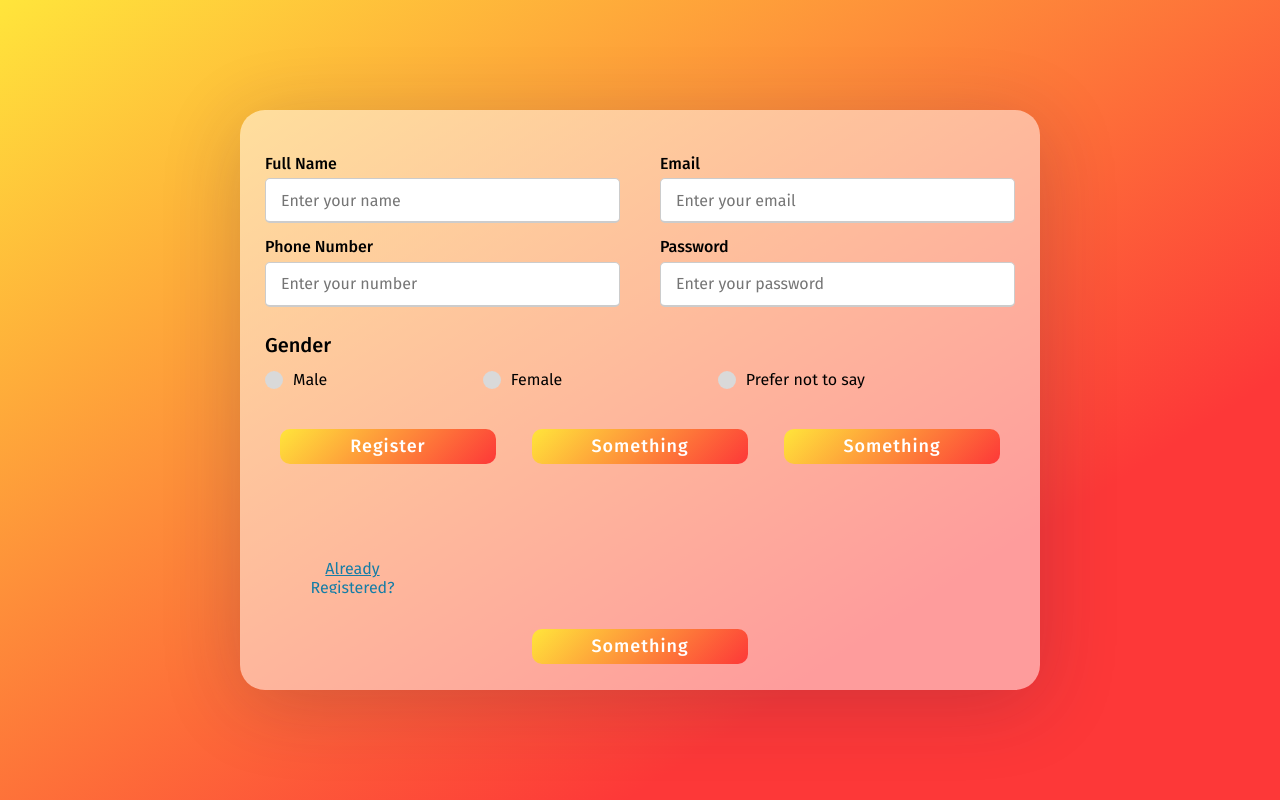
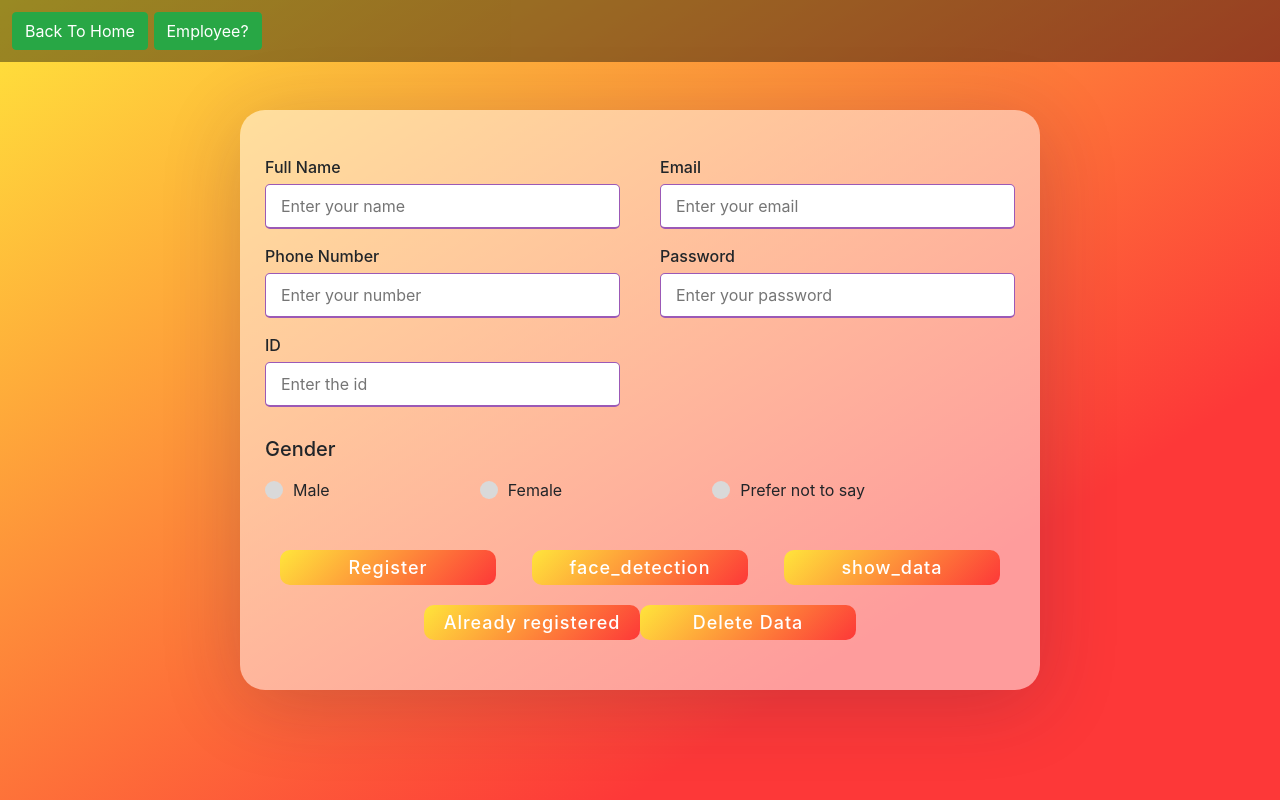
Before and after one commit to thyaaneshwars/hospital-management-system-using-facial-recognition, a Flask app: template templates/form.html in a window 1280 px wide. Run offline with Flask 2, Linux system fonts and the light colour scheme; the template is opened without the code that fills it, so the values that code supplies are empty; some libraries are stand-ins or nearby versions.

Commit message:
Update form.html

```diff
--- a/templates/form.html
+++ b/templates/form.html
@@ -5,36 +5,57 @@
   <title>Registration</title>
   <meta name="viewport"
       content="width=device-width, user-scalable=no, initial-scale=1.0, maximum-scale=1.0, minimum-scale=1.0"><link rel="stylesheet" href="https://cdnjs.cloudflare.com/ajax/libs/normalize/5.0.0/normalize.min.css">
-<link rel='stylesheet' href='https://cdnjs.cloudflare.com/ajax/libs/Swiper/4.3.5/css/swiper.min.css'><link rel="stylesheet" href="./style.css">
-
+<link rel='stylesheet' href='https://cdnjs.cloudflare.com/ajax/libs/Swiper/4.3.5/css/swiper.min.css'><link rel="stylesheet" href="{{ url_for('static', filename='style.css') }}">
+<link rel="stylesheet" href="https://maxcdn.bootstrapcdn.com/bootstrap/4.5.2/css/bootstrap.min.css">
+	<script src="https://ajax.googleapis.com/ajax/libs/jquery/3.5.1/jquery.min.js"></script>
+	<script src="https://cdnjs.cloudflare.com/ajax/libs/popper.js/1.16.0/umd/popper.min.js"></script>
+	<script src="https://maxcdn.bootstrapcdn.com/bootstrap/4.5.2/js/bootstrap.min.js"></script>
+	<script>
+		function redirectToPage1() {
+      window.location.href = '/home';
+    }
+    function redirectToPage2() {
+      window.location.href = '/login2';
+    }
+	</script>
 </head>
 <body>
-<!-- partial:index.partial.html -->
+	<div class="topnav">
+		<button onclick="redirectToPage1()"class="btn btn-success" type="submit">Back To Home</button>
+		<button onclick="redirectToPage2()" class="btn btn-success" type="submit">Employee?</button>
+	</div>
+	{% if error %}
+	<div style="color:red;">{{ error }}</div>
+	{% endif %}
 	<div class="blog-slider1">
 		<div class="content">
-        <form action="#">
+			<form method="POST" action="/card">
 				<div class="user-details">
 					<div class="input-box">
 						<span class="details">Full Name</span>
-              <input type="text" placeholder="Enter your name" required>
+						<input type="text" id="textname" name="textname" placeholder="Enter your name">
 					</div>
 					<div class="input-box">
 						<span class="details">Email</span>
-              <input type="text" placeholder="Enter your email" required>
+						<input type="text" id="email" name="email" placeholder="Enter your email">
 					</div>
 					<div class="input-box">
 						<span class="details">Phone Number</span>
-              <input type="text" placeholder="Enter your number" required>
+						<input type="text" id="phonenumber" name="phonenumber" placeholder="Enter your number">
 					</div>
 					<div class="input-box">
 						<span class="details">Password</span>
-              <input type="text" placeholder="Enter your password" required>
+						<input type="text" id="passowrd" name="password" placeholder="Enter your password">
+					</div>
+					<div class="input-box">
+						<span class="details">ID</span>
+						<input type="text" id="iden" name="iden" placeholder="Enter the id">
 					</div>
 				</div>
 				<div class="gender-details">
-            <input type="radio" name="gender" id="dot-1">
-            <input type="radio" name="gender" id="dot-2">
-            <input type="radio" name="gender" id="dot-3">
+					<input type="radio" name="gender" id="dot-1" value="Male">
+					<input type="radio" name="gender" id="dot-2" value="Female">
+					<input type="radio" name="gender" id="dot-3" value="Prefer not to say">
 					<span class="gender-title">Gender</span>
 					<div class="category">
 						<label for="dot-1">
@@ -51,24 +72,21 @@
 						</label>
 					</div>
 				</div>
-          <div class="button">
-            <input type="submit" value="Register">
-            <input type="button" class="fr1" value="Something" onclick="">
-            <input type="button" class="fr2" value="Something" onclick="">
+				<div class = "button">
+					<input type="submit" value="Register" name="action">
+					<input type="submit" class="fr1" value="face_detection" name="action">
+            		<input type="submit" class="fr2" value="show_data" name="action">
 				</div>
-
-          <div class = "button1">
-            <button class="btn1">Already Registered?</button>
+				<div class = "button2">
+					<input type="submit" class="btn2" value="Already registered" name="action">
+					<input type="submit" class="btn2" value="Delete Data" name="action">
 				</div>
-
-          <div class = "button2">
-            <input class="btn2" type = "button" value="Something" onclick=""/>
+			</form>
 		</div>
 	</div>
-<!-- partial -->
 	<script src='https://cdnjs.cloudflare.com/ajax/libs/jquery/3.3.1/jquery.min.js'></script>
-<script src='https://cdnjs.cloudflare.com/ajax/libs/Swiper/4.3.5/js/swiper.min.js'></script><script  src="./script.js"></script>
-
+	<script src='https://cdnjs.cloudflare.com/ajax/libs/Swiper/4.3.5/js/swiper.min.js'></script>
+	<script src="{{ url_for('static', filename='script.js') }}"></script>
 
 </body>
 </html>
```
Lines whose indentation alone changed are shown as unchanged.
